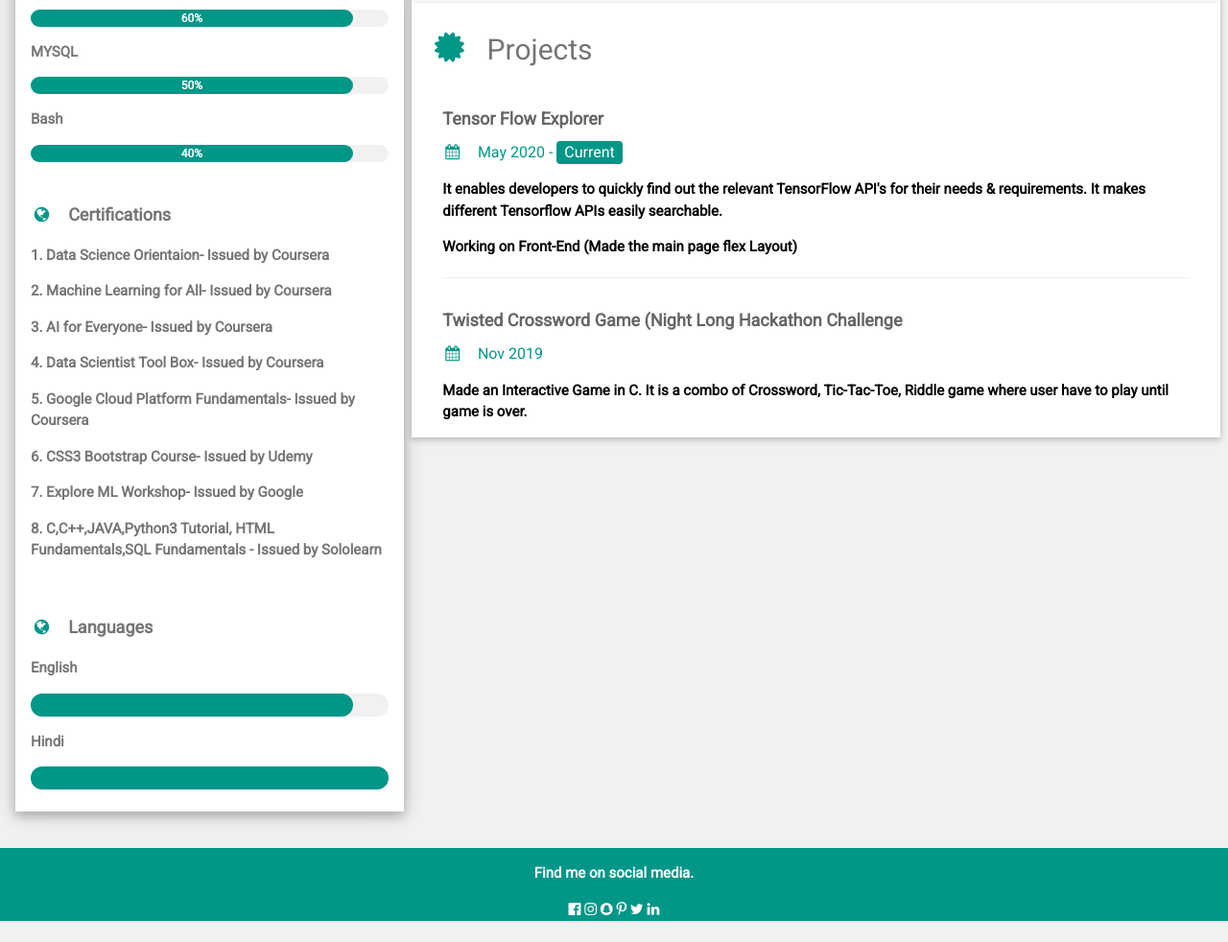
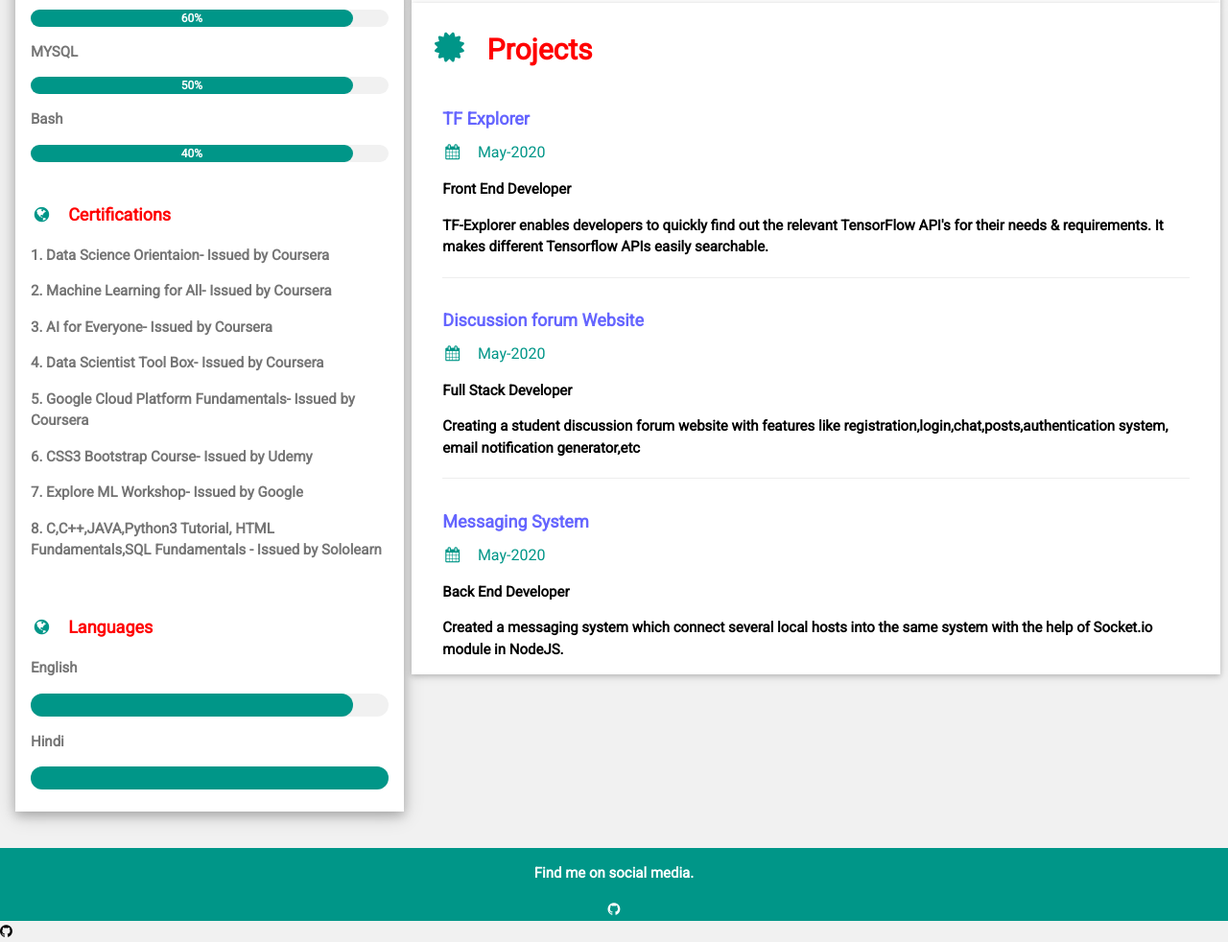
Before and after one commit to prichoms/web, a plain HTML site: page index.html in a window 1280 px wide. Shown: the part 1073-2055 px from the top of the page at 96% size. Before the commit the page ends 2033 px from the top, so only its background shows below. Drawn offline with nearby package versions, Linux system fonts and the light colour scheme.

Commit message:
Update index.html

```diff
--- a/index.html
+++ b/index.html
@@ -30,13 +30,13 @@ html,body,h1,h2,h3,h4,h5,h6 {font-family: "Roboto", sans-serif}
            <h2 style= "color: blue;"><b>SIDDHARTH PANDEY<b></h2>
         </div>
         <div class="w3-container">
-          <p><i class="fa fa-briefcase fa-fw w3-margin-right w3-large w3-text-teal"></i>A PASSIONATE CODER</p>
+          <p style="color: red;"><i class="fa fa-briefcase fa-fw w3-margin-right w3-large w3-text-teal"></i>A PASSIONATE CODER | FULL STACK DEVELOPER</p>
           <p><i class="fa fa-home fa-fw w3-margin-right w3-large w3-text-teal"></i>Sri City, Andhra Pradesh</p>
-          <p><i class="fa fa-envelope fa-fw w3-margin-right w3-large w3-text-teal"></i>siddhrth25pandey@gmail.com</p>
+          <p><i class="fa fa-envelope fa-fw w3-margin-right w3-large w3-text-teal"></i>siddharth25pandey@gmail.com</p>
           <p><i class="fa fa-phone fa-fw w3-margin-right w3-large w3-text-teal"></i>+91000000000</p>
           <hr>
 
-          <p class="w3-large"><b><i class="fa fa-asterisk fa-fw w3-margin-right w3-text-teal"></i style="color:red;">Skills</b></p>
+          <p class="w3-large"><b style="color:red;"><i class="fa fa-asterisk fa-fw w3-margin-right w3-text-teal"></i >Skills</b></p>
           <p>C</p>
           <div class="w3-light-grey w3-round-xlarge w3-small">
             <div class="w3-container w3-center w3-round-xlarge w3-teal" style="width:90%">90%</div>
@@ -89,7 +89,7 @@ html,body,h1,h2,h3,h4,h5,h6 {font-family: "Roboto", sans-serif}
 
           <br>
           <div>
-        <p class="w3-large w3-text-theme"><b><i class="fa fa-globe fa-fw w3-margin-right w3-text-teal"></i>Certifications</b></p>
+        <p class="w3-large w3-text-theme"><b style="color:red;"><i class="fa fa-globe fa-fw w3-margin-right w3-text-teal"></i>Certifications</b></p>
           <p>1. Data Science Orientaion- Issued by Coursera</p>
           <p>2. Machine Learning for All- Issued by Coursera</p>
           <p>3. AI for Everyone- Issued by Coursera</p>
@@ -100,7 +100,7 @@ html,body,h1,h2,h3,h4,h5,h6 {font-family: "Roboto", sans-serif}
           <p>8. C,C++,JAVA,Python3 Tutorial, HTML Fundamentals,SQL Fundamentals - Issued by Sololearn</p>
       </div><br>
 
-          <p class="w3-large w3-text-theme"><b><i class="fa fa-globe fa-fw w3-margin-right w3-text-teal"></i>Languages</b></p>
+          <p class="w3-large w3-text-theme"><b style="color:red;"><i class="fa fa-globe fa-fw w3-margin-right w3-text-teal"></i>Languages</b></p>
           <p>English</p>
           <div class="w3-light-grey w3-round-xlarge">
             <div class="w3-round-xlarge w3-teal" style="height:24px;width:90%"></div>
@@ -120,68 +120,73 @@ html,body,h1,h2,h3,h4,h5,h6 {font-family: "Roboto", sans-serif}
     <div class="w3-twothird">
 
       <div class="w3-container w3-card w3-white w3-margin-bottom">
-        <h2 class="w3-text-grey w3-padding-16"><i class="fa fa-suitcase fa-fw w3-margin-right w3-xxlarge w3-text-teal"></i>Work Experience</h2>
+        <h2  class="w3-text-grey w3-padding-16"><i class="fa fa-suitcase fa-fw w3-margin-right w3-xxlarge w3-text-teal"></i><b style="color:red;">Work Experience</b></h2>
         <div class="w3-container">
-          <h5 class="w3-opacity"><b>Campus Mantri / GeeksforGeeks</b></h5>
+          <h5 class="w3-opacity"><b style="color: blue;">Campus Mantri / GeeksforGeeks</b></h5>
           <h6 class="w3-text-teal"><i class="fa fa-calendar fa-fw w3-margin-right"></i>May 2020  <span class="w3-tag w3-teal w3-round">Current</span></h6>
                <hr>
         </div>
         <div class="w3-container">
-          <h5 class="w3-opacity"><b>Campus Business Manager / PrepBytes </b></h5>
+          <h5 class="w3-opacity"><b style="color: blue;">Campus Business Manager / PrepBytes </b></h5>
           <h6 class="w3-text-teal"><i class="fa fa-calendar fa-fw w3-margin-right"></i>Mar 2020  <span class="w3-tag w3-teal w3-round">Current</span></h6>
 
           <hr>
         </div>
         <div class="w3-container">
-          <h5 class="w3-opacity"><b>Campus Ambassdor / Bored Programmers</b></h5>
+          <h5 class="w3-opacity"><b style="color: blue;">Campus Ambassdor / Bored Programmers</b></h5>
           <h6 class="w3-text-teal"><i class="fa fa-calendar fa-fw w3-margin-right"></i>Feb 2020 - Mar 2020</h6>
           <br>
         </div>
       </div>
 
       <div class="w3-container w3-card w3-white">
-        <h2 class="w3-text-grey w3-padding-16"><i class="fa fa-certificate fa-fw w3-margin-right w3-xxlarge w3-text-teal"></i>Education</h2>
+        <h2 class="w3-text-grey w3-padding-16"><i class="fa fa-certificate fa-fw w3-margin-right w3-xxlarge w3-text-teal"></i><b style="color:red;">Education</b></h2>
         <div class="w3-container">
-          <h5 class="w3-opacity"><b>INDIAN INSTITUTE OF INFORMATION TECHNOLOGY, SRI CITY</b></h5>
+          <h5 class="w3-opacity"><b style="color: blue;">INDIAN INSTITUTE OF INFORMATION TECHNOLOGY, SRI CITY</b></h5>
           <h6 class="w3-text-teal"><i class="fa fa-calendar fa-fw w3-margin-right"></i>2019 - 2023</h6>
           <p>B-Tech in Computer Science & Engineering</p>
           <hr>
         </div>
         <div class="w3-container">
-          <h5 class="w3-opacity"><b>KENDRIYA VIDYALAYA NO-1 KANKARBAGH, PATNA</b></h5>
+          <h5 class="w3-opacity"><b style="color: blue;">KENDRIYA VIDYALAYA NO-1 KANKARBAGH, PATNA</b></h5>
           <h6 class="w3-text-teal"><i class="fa fa-calendar fa-fw w3-margin-right"></i>2018 - 2019</h6>
           <p>Senior Secondary</p>
           <p> Percentage: 90.60% </p>
           <hr>
         </div>
         <div class="w3-container">
-          <h5 class="w3-opacity"><b>KENDRIYA VIDYALAYA NO-1 KANKARBAGH, PATNA</b></h5>
+          <h5 class="w3-opacity"><b style="color: blue;">KENDRIYA VIDYALAYA NO-1 KANKARBAGH, PATNA</b></h5>
           <h6 class="w3-text-teal"><i class="fa fa-calendar fa-fw w3-margin-right"></i>2016 - 2017</h6>
           <p>Secondary</p>
           <p> CGPA : 10</p><br>
         </div>
       </div>
+      <div class="w3-container w3-card w3-white">
+        <h2 class="w3-text-grey w3-padding-16"><i class="fa fa-certificate fa-fw w3-margin-right w3-xxlarge w3-text-teal"></i><b style="color:red;">Projects</b></h2>
+        <div class="w3-container">
+          <h5 class="w3-opacity"><b style="color: blue;">TF Explorer</b></h5>
+          <h6 class="w3-text-teal"><i class="fa fa-calendar fa-fw w3-margin-right"></i>May-2020</h6>
+          <p>Front End Developer</p>
+          <p>TF-Explorer enables developers to quickly find out the relevant TensorFlow API's for their needs & requirements. It makes different Tensorflow APIs easily searchable.</p>
+          <hr>
+        </div>
+        <div class="w3-container">
+          <h5 class="w3-opacity"><b style="color: blue;">Discussion forum Website</b></h5>
+          <h6 class="w3-text-teal"><i class="fa fa-calendar fa-fw w3-margin-right"></i>May-2020</h6>
+          <p>Full Stack Developer</p>
+          <p>Creating a student discussion forum website with features like registration,login,chat,posts,authentication system, email notification generator,etc
+</p>
 
-      <div class="w3-container w3-card w3-white">
-        <h2 class="w3-text-grey w3-padding-16"><i class="fa fa-certificate fa-fw w3-margin-right w3-xxlarge w3-text-teal"></i>Projects</h2>
+          <hr>
+        </div>
         <div class="w3-container">
-          <h5 class="w3-opacity"><b>Tensor Flow Explorer</b></h5>
-          <h6 class="w3-text-teal"><i class="fa fa-calendar fa-fw w3-margin-right"></i>May 2020 - <span class="w3-tag w3-teal w3-round">Current</span></h6>
+          <h5 class="w3-opacity"><b style="color: blue;">Messaging System</b></h5>
+          <h6 class="w3-text-teal"><i class="fa fa-calendar fa-fw w3-margin-right"></i>May-2020</h6>
+            <p>Back End Developer</p>
+          <p> Created a messaging system which connect several local hosts into the same system with the help of Socket.io module in NodeJS.</p>
+        </div>
+      </div>
 
-          <p>It enables developers to quickly find out the relevant TensorFlow API's for their needs & requirements.
-It makes different Tensorflow APIs easily searchable.</p>
-<p> Working on Front-End (Made the main page flex Layout) </p>
-          <hr>
-          </div>
-          <div class="w3-container">
-          <h5 class="w3-opacity"><b>Twisted Crossword Game (Night Long Hackathon Challenge</b></h5>
-          <h6 class="w3-text-teal"><i class="fa fa-calendar fa-fw w3-margin-right"></i>Nov 2019 </h6>
-
-          <p>Made an Interactive Game in C. It is a combo of Crossword, Tic-Tac-Toe, Riddle game where user have to play until game is over.</p>
-
-          </div>
-
-        </div>
 
 
     <!-- End Right Column -->
@@ -195,12 +200,8 @@ It makes different Tensorflow APIs easily searchable.</p>
 
 <footer class="w3-container w3-teal w3-center w3-margin-top">
   <p>Find me on social media.</p>
-  <i class="fa fa-facebook-official w3-hover-opacity"></i>
-  <i class="fa fa-instagram w3-hover-opacity"></i>
-  <i class="fa fa-snapchat w3-hover-opacity"></i>
-  <i class="fa fa-pinterest-p w3-hover-opacity"></i>
-  <i class="fa fa-twitter w3-hover-opacity"></i>
-  <i class="fa fa-linkedin w3-hover-opacity"></i>
+    <i class="fa fa-github w3-hover-opacity"</i>
+
 
 </footer>
 
```
